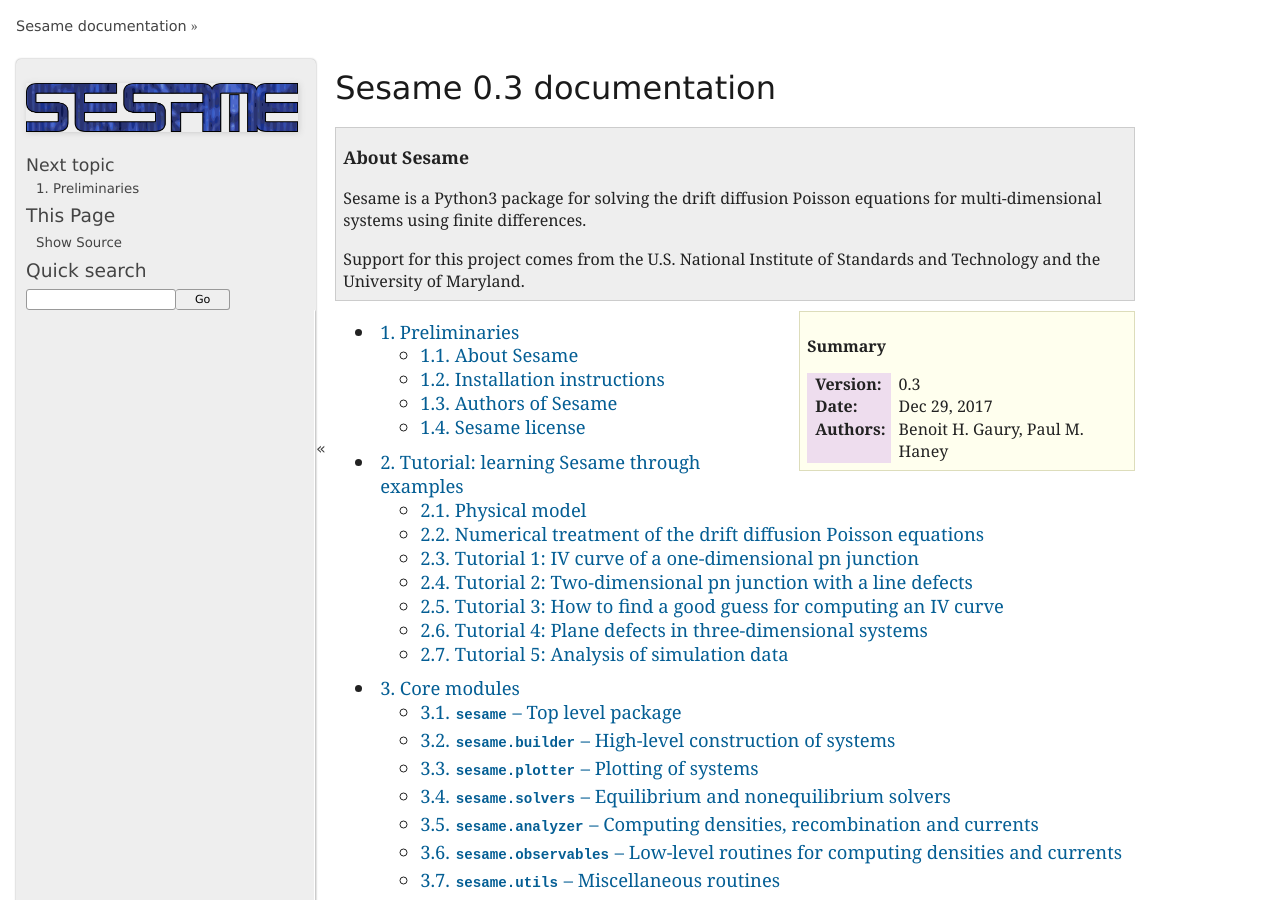
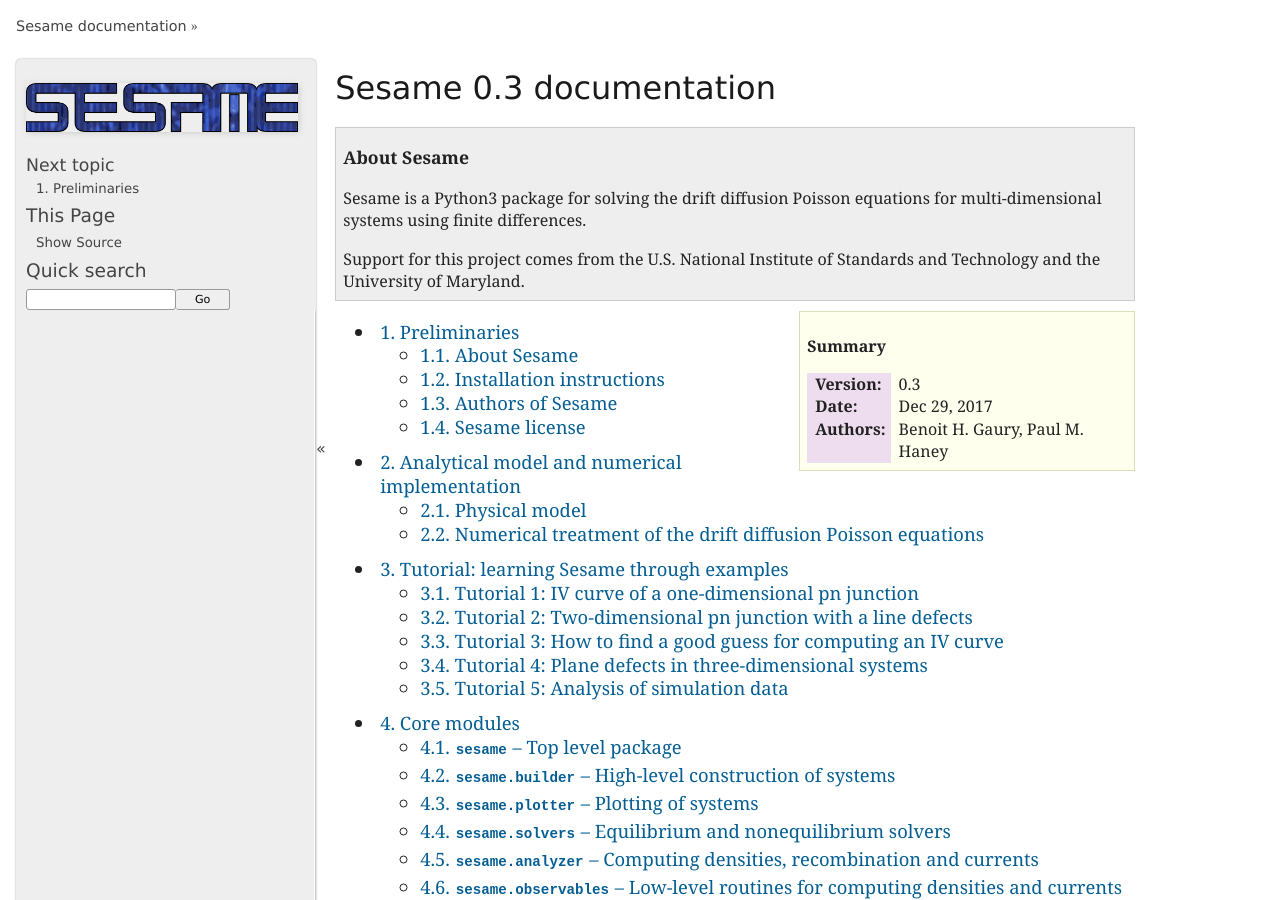
Before and after one commit to usnistgov/sesame, a Sphinx documentation site: the page built from doc/index.rst, in a window 1280 px wide and 900 px high. Built offline with Sphinx 7.4.7, drawn with Linux system fonts in a browser that asks for light colours; formulas are drawn with MathJax 3.

Commit message:
reorganized doc by separating tutorials from physics and numerics discussion

```diff
--- a/doc/index.rst
+++ b/doc/index.rst
@@ -11,7 +11,7 @@
 .. topic:: About Sesame
 
    Sesame is a Python3 package for solving the drift diffusion Poisson equations
-   for  multi-dimensional systems using finite differences.
+   for multi-dimensional systems using finite differences.
 
    Support for this project comes from the U.S. National Institute of
    Standards and Technology and the University of Maryland.
--- /dev/null
+++ b/doc/physics/index.rst
@@ -0,0 +1,8 @@
+Analytical model and numerical implementation
+=============================================
+
+.. toctree::
+   :maxdepth: 2
+
+   intro
+   discretization
--- a/doc/tutorial/index.rst
+++ b/doc/tutorial/index.rst
@@ -4,8 +4,6 @@
 .. toctree::
    :maxdepth: 2
 
-   intro
-   discretization
    tuto1
    tuto2
    tuto3
```
Also changed, not shown: other parts of doc/index.rst (+1 -0 lines), doc/physics/NR.svg (renamed from doc/tutorial/NR.svg), doc/physics/bands.svg (renamed from doc/tutorial/bands.svg), doc/physics/discretization.rst (renamed from doc/tutorial/discretization.rst), doc/physics/intro.rst (renamed from doc/tutorial/intro.rst), doc/physics/model.svg (renamed from doc/tutorial/model.svg), doc/physics/site_link.svg (renamed from doc/tutorial/site_link.svg), 8 other files.
